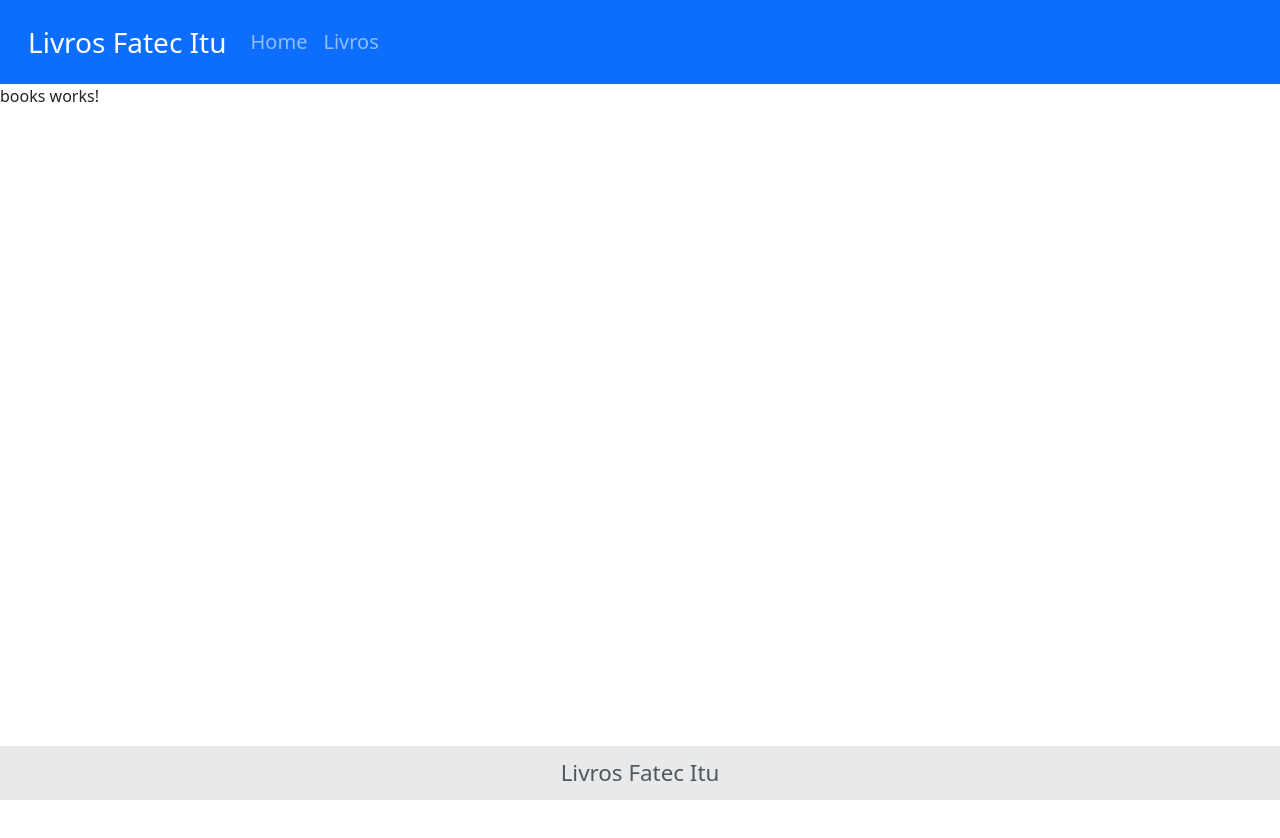
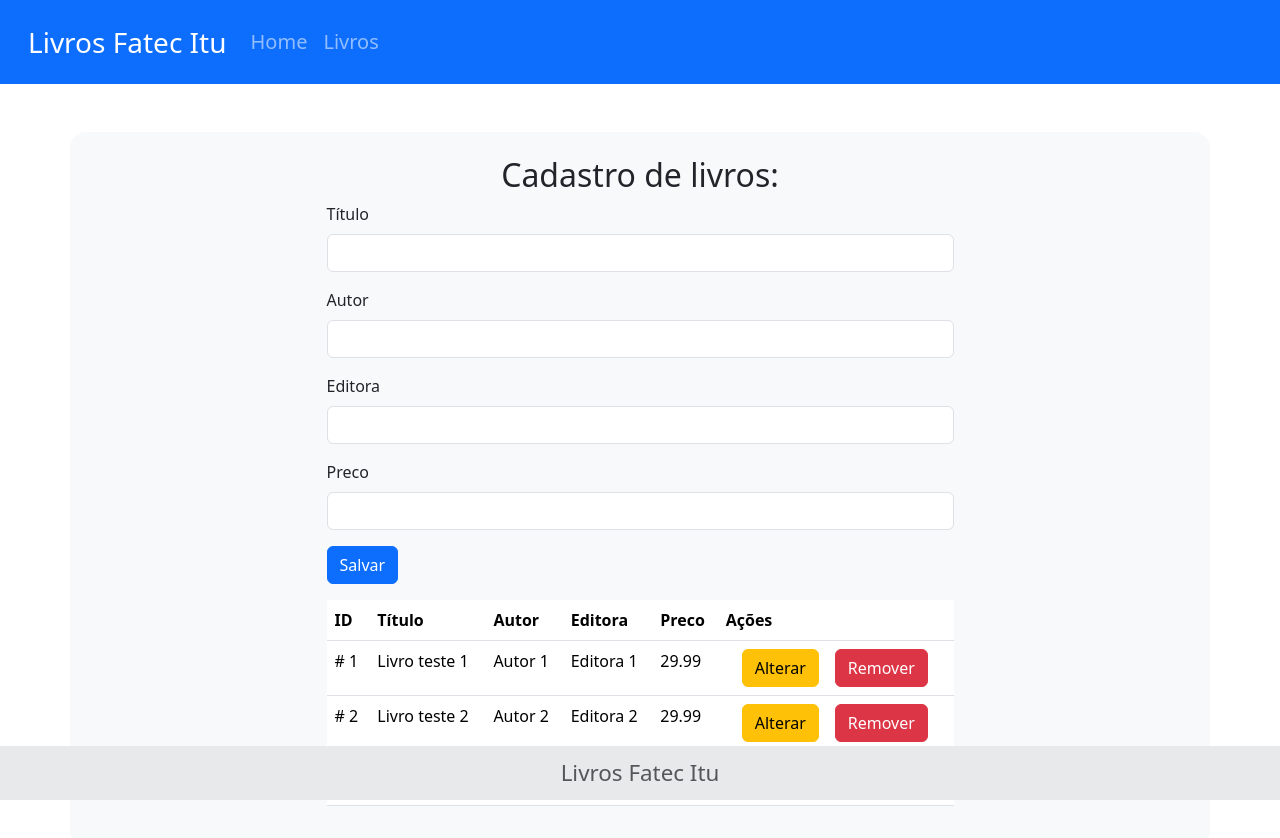
Before and after one commit to Rodrigobr2003/prova_angular, an Angular app: page /books in a window 1280 px wide. Shown: the top 838 px of the page. Before the commit the page ends 800 px from the top, so only its background shows below. Built offline with nearby package versions, Linux system fonts and the light colour scheme; data requests are answered from the project's data file.

Commit message:
Commit 7

```diff
--- /dev/null
+++ b/src/app/book.service.ts
@@ -0,0 +1,17 @@
+import { HttpClient } from '@angular/common/http';
+import { Injectable } from '@angular/core';
+import { Observable } from 'rxjs';
+import { Book } from './book';
+
+@Injectable({
+  providedIn: 'root',
+})
+export class BookService {
+  url = 'http://localhost:3000/livros';
+
+  constructor(private http: HttpClient) {}
+
+  loadBooks(): Observable<Book[]> {
+    return this.http.get<Book[]>(this.url);
+  }
+}
--- a/src/app/components/books/books.component.html
+++ b/src/app/components/books/books.component.html
@@ -1 +1,57 @@
-<p>books works!</p>
+<div class="container bg-light p-4 mt-5 rounded-4">
+  <div class="row">
+    <div class="col-7 m-auto">
+      <h2 class="text-center">Cadastro de livros:</h2>
+      <form>
+        <div class="mb-3">
+          <label for="titulo" class="form-label">Título</label>
+          <input type="text" class="form-control mb-2" id="titulo" />
+        </div>
+
+        <div class="mb-3">
+          <label for="autor" class="form-label">Autor</label>
+          <input type="text" class="form-control mb-2" id="autor" />
+        </div>
+
+        <div class="mb-3">
+          <label for="editora" class="form-label">Editora</label>
+          <input type="text" class="form-control mb-2" id="editora" />
+        </div>
+
+        <div class="mb-3">
+          <label for="preco" class="form-label">Preco</label>
+          <input type="text" class="form-control mb-2" id="preco" />
+        </div>
+        <button type="submit" class="btn btn-primary mb-3">Salvar</button>
+      </form>
+
+      <div>
+        <table class="table">
+          <thead>
+            <tr>
+              <th scope="col">ID</th>
+              <th scope="col">Título</th>
+              <th scope="col">Autor</th>
+              <th scope="col">Editora</th>
+              <th scope="col">Preco</th>
+              <th scope="col">Ações</th>
+            </tr>
+          </thead>
+          <tbody>
+            <tr *ngFor="let livro of listaLivros">
+              <td># {{ livro.id }}</td>
+              <td>{{ livro.titulo }}</td>
+              <td>{{ livro.autor }}</td>
+              <td>{{ livro.editora }}</td>
+              <td>{{ livro.preco }}</td>
+              <td>
+                <button class="btn btn-warning ms-3">Alterar</button>
+                <button class="btn btn-danger ms-3">Remover</button>
+              </td>
+            </tr>
+          </tbody>
+        </table>
+      </div>
+    </div>
+  </div>
+</div>
--- a/src/app/components/books/books.component.ts
+++ b/src/app/components/books/books.component.ts
@@ -1,10 +1,24 @@
-import { Component } from '@angular/core';
+import { BookService } from '../../book.service';
+import { Book } from './../../book';
+import { Component, OnInit } from '@angular/core';
 
 @Component({
   selector: 'app-books',
   templateUrl: './books.component.html',
-  styleUrl: './books.component.css'
+  styleUrl: './books.component.css',
 })
-export class BooksComponent {
+export class BooksComponent implements OnInit {
+  listaLivros: Book[] = [];
 
+  constructor(private service: BookService) {}
+
+  ngOnInit(): void {
+    this.carregaLivros();
+  }
+
+  carregaLivros() {
+    this.service.loadBooks().subscribe({
+      next: (data) => (this.listaLivros = data),
+    });
+  }
 }
```
Also changed, not shown: src/app/app.module.ts (+16 -2 lines).
